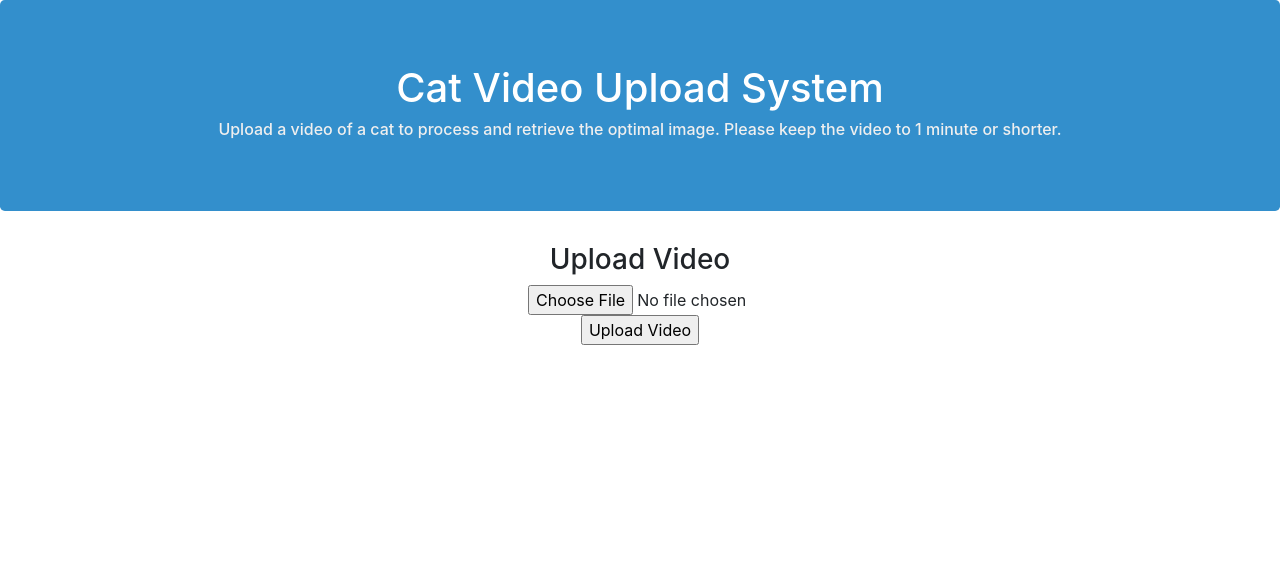
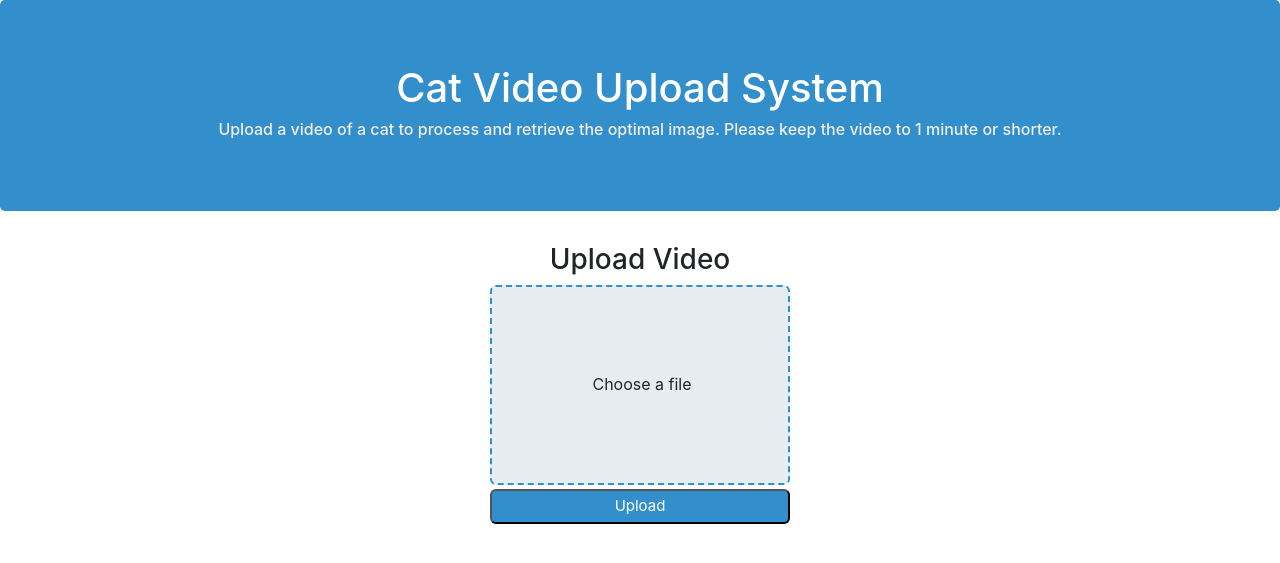
Before and after one commit to iacs-capstone-2020-adoptimize/django_app, a Django app: page /apa/ in a window 1280 px wide. Shown: the top 563 px of the page. Run offline with Django 3.2, Linux system fonts and the light colour scheme; parts of the project's set-up code (start-up, migrations or seed data) failed here and were passed over; some libraries are stand-ins or nearby versions.

Commit message:
Updated UI

```diff
--- a/apa_web/apa/templates/apa/index.html
+++ b/apa_web/apa/templates/apa/index.html
@@ -5,6 +5,10 @@
         document.getElementById("spinDiv").style.display = "";
         document.getElementById("spinHeader").style.display = "";
     }
+    function ShowFilename() {
+        var doc = document.getElementById("upload");
+        document.getElementById("fname").innerHTML = doc.files.item(0).name;
+    };
     </script>
 
     <head>
@@ -21,16 +25,19 @@
                     <h3>Upload Video</h3>
                     <form action="/apa/result" method="post" enctype="multipart/form-data">
                         {% csrf_token %}
-                        <input type="file" name="filename" style="padding-left:120px;">
-                        <br>
-                        <input type="submit" value="Upload Video" onclick="ShowDiv()">
+                        <div style="margin:0 auto; width:300px; height:200px; border:2px dashed #338fcc; box-sizing:border-box; background-color:#E6EDF1; border-radius:6px;">
+                            <input type="file" name="filename" id="upload" style="opacity:0; padding-left:20px;" onchange="ShowFilename()">
+                            <br>
+                            <label for="upload" style="width:300px; height:170px;"><p style="margin-top:55px;" id="fname">Choose a file</p></label>
+                        </div>
+                        <input type="submit" value="Upload" style="width:300px; height:35px; background-color:#338fcc; margin-top:4px; color:white; font-size:15px; border-radius:6px;" onclick="ShowDiv()">
                     </form>
                 </div>
             </div>
             <br>
             <div class="container text-center" style="display:flex; justify-content:center; align-items:center;">
                 <div class="spinner-border" id="spinDiv" style="display:none; width:20px; height:20px;"></div>
-                <h3 id="spinHeader" style="display:none; padding-left:12px;">Loading</h3>
+                <h3 id="spinHeader" style="display:none; padding-left:9px;">Loading</h3>
             </div>
         </div>
     </body>
--- a/apa_web/apa/templates/apa/result.html
+++ b/apa_web/apa/templates/apa/result.html
@@ -12,7 +12,7 @@
             <div class="row align-items-center">
                 <div class="col-sm">
                     <h3>Optimal Image</h3>
-                    <img src="{{opt_img}}" style="width:50%;" alt="Optimal Image">
+                    <img src="{{opt_img}}" style="max-width:500px; max-height:500px;" alt="Optimal Image">
                 </div>
             </div>
         </div>
```
